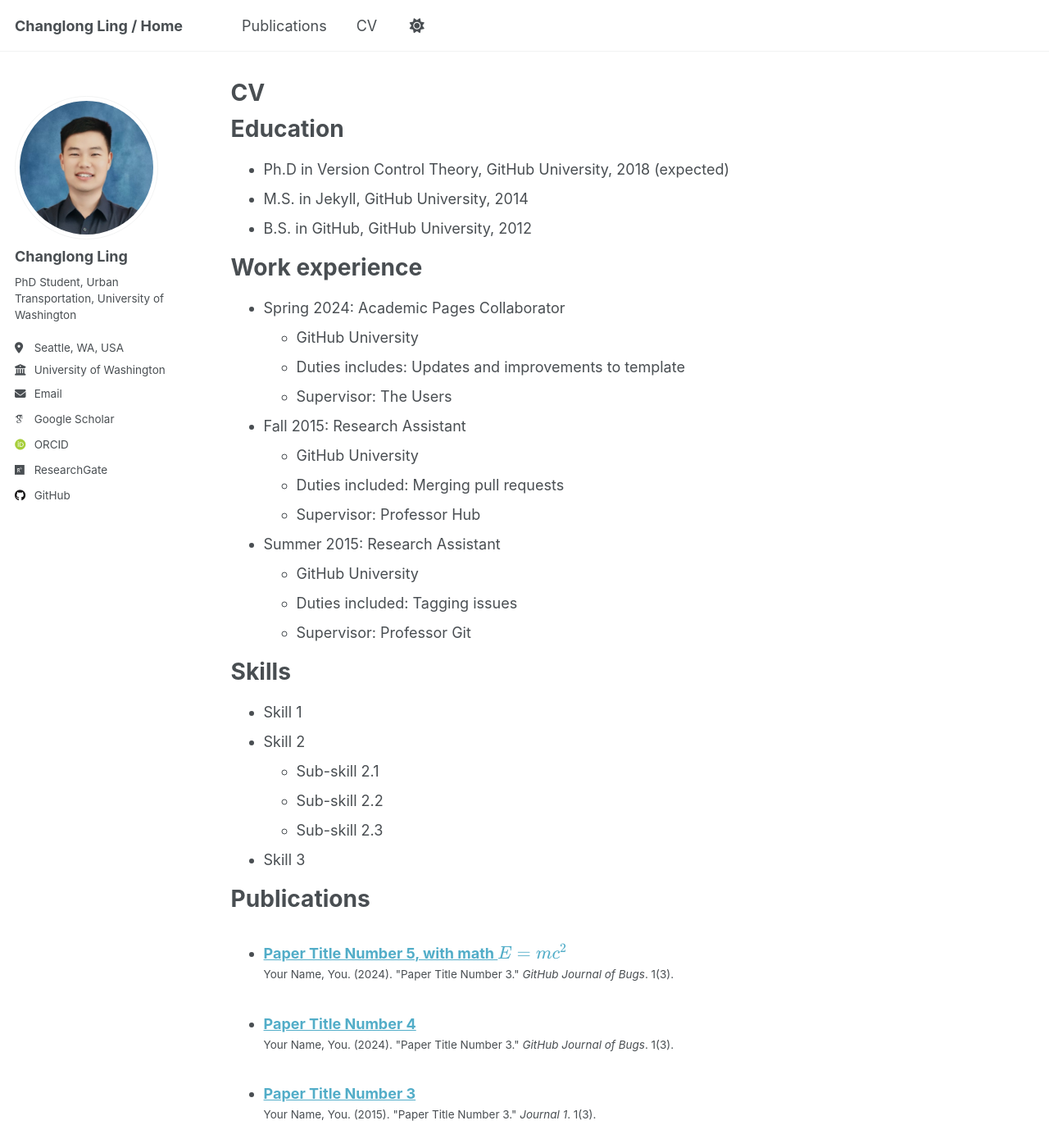
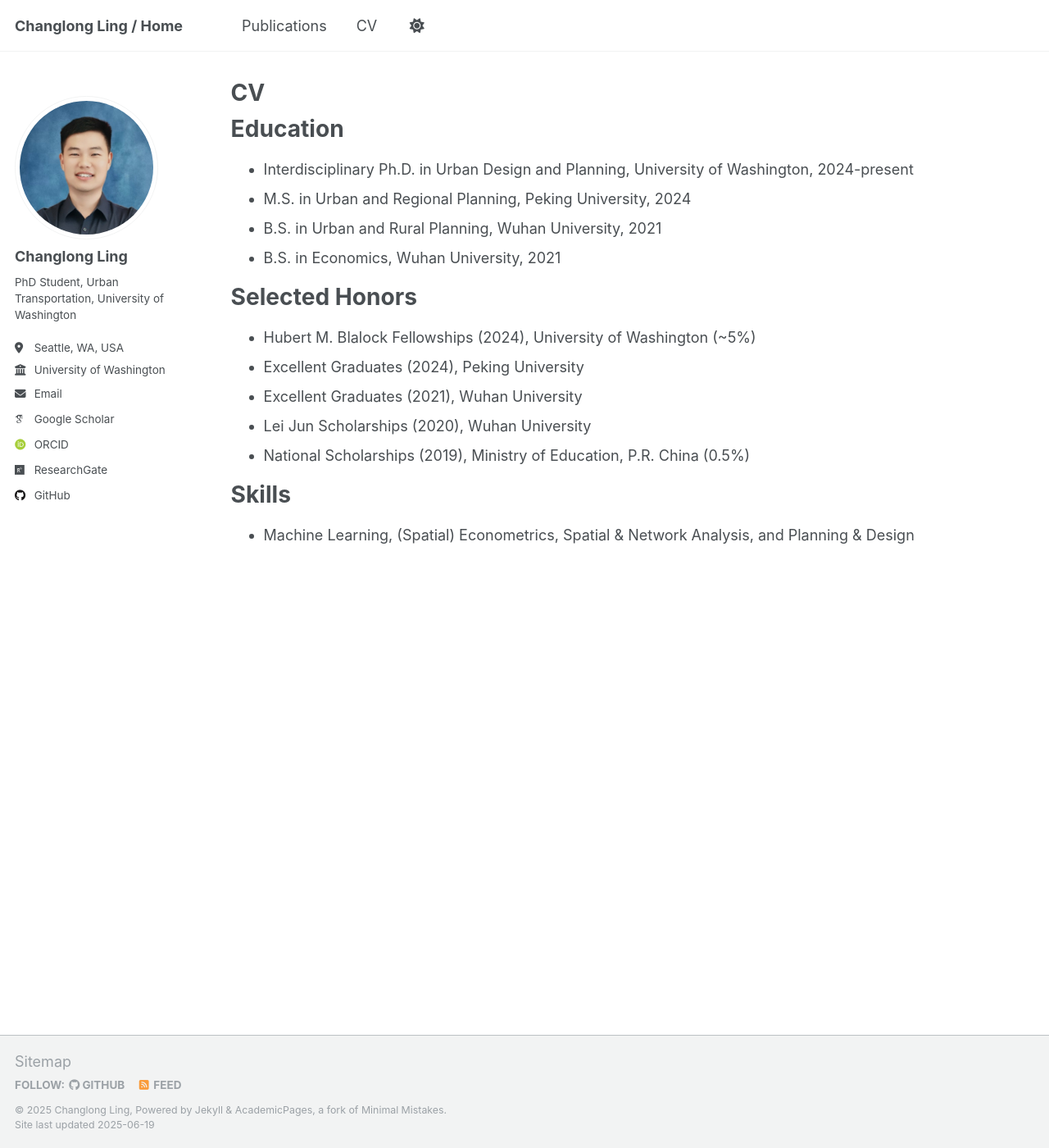
Before and after one commit to ChanglongLing/changlongling.github.io, a Jekyll site: the page built from _pages/cv.md, in a window 1280 px wide and 1400 px high. Shown: the whole window at 82% size. Built offline with Jekyll 4.4.1, drawn with Linux system fonts in a browser that asks for light colours; some web fonts are replaced; some of the changed text lies outside the part shown.

Commit message:
Update cv.md

```diff
--- a/_pages/cv.md
+++ b/_pages/cv.md
@@ -11,54 +11,19 @@ redirect_from:
 
 Education
 ======
-* Ph.D in Version Control Theory, GitHub University, 2018 (expected)
-* M.S. in Jekyll, GitHub University, 2014
-* B.S. in GitHub, GitHub University, 2012
+* Interdisciplinary Ph.D. in Urban Design and Planning, University of Washington, 2024-present
+* M.S. in Urban and Regional Planning, Peking University, 2024
+* B.S. in Urban and Rural Planning, Wuhan University, 2021
+* B.S. in Economics, Wuhan University, 2021
 
-Work experience
-======
-* Spring 2024: Academic Pages Collaborator
-  * GitHub University
-  * Duties includes: Updates and improvements to template
-  * Supervisor: The Users
-
-* Fall 2015: Research Assistant
-  * GitHub University
-  * Duties included: Merging pull requests
-  * Supervisor: Professor Hub
-
-* Summer 2015: Research Assistant
-  * GitHub University
-  * Duties included: Tagging issues
-  * Supervisor: Professor Git
+Selected Honors
+=====
+* Hubert M. Blalock Fellowships (2024), University of Washington (~5%)
+* Excellent Graduates (2024), Peking University
+* Excellent Graduates (2021), Wuhan University
+* Lei Jun Scholarships (2020), Wuhan University
+* National Scholarships (2019), Ministry of Education, P.R. China (0.5%)
 
 Skills
 ======
-* Skill 1
-* Skill 2
-  * Sub-skill 2.1
-  * Sub-skill 2.2
-  * Sub-skill 2.3
-* Skill 3
-
-Publications
-======
-  <ul>{% for post in site.publications reversed %}
-    {% include archive-single-cv.html %}
-  {% endfor %}</ul>
-
-Talks
-======
-  <ul>{% for post in site.talks reversed %}
-    {% include archive-single-talk-cv.html  %}
-  {% endfor %}</ul>
-
-Teaching
-======
-  <ul>{% for post in site.teaching reversed %}
-    {% include archive-single-cv.html %}
-  {% endfor %}</ul>
-
-Service and leadership
-======
-* Currently signed in to 43 different slack teams
+* Machine Learning, (Spatial) Econometrics, Spatial & Network Analysis, and Planning & Design
```
